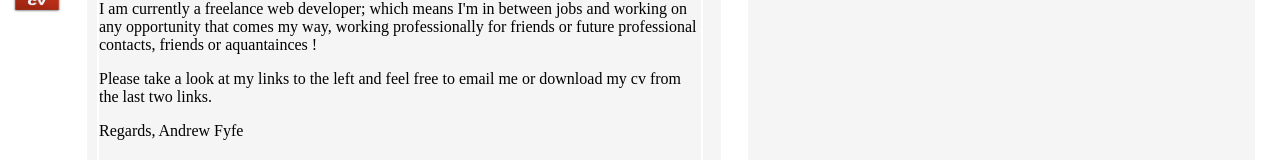
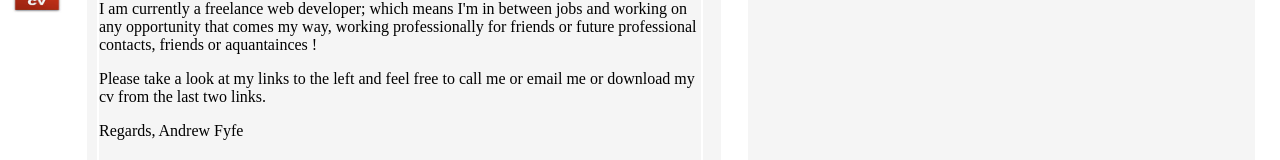
Before and after one commit to enumera/andrewfyfe, a plain HTML site: page index.html in a window 1280 px wide. Shown: the part 446-606 px from the top of the page. Drawn offline with nearby package versions, Linux system fonts and the light colour scheme; a script that the page names is missing.

Commit message:
added call me to text

```diff
--- a/index.html
+++ b/index.html
@@ -76,7 +76,7 @@ new FEEDZILLA.Widget({
 
 <p>I am currently a freelance web developer; which means I'm in between jobs and working on any opportunity that comes my way, working professionally for friends or future professional contacts, friends or aquantainces !</p>
 
-<p>Please take a look at my links to the left and feel free to email me or download my cv from the last two links.</p>
+<p>Please take a look at my links to the left and feel free to call me or email me or download my cv from the last two links.</p>
 <p>Regards, Andrew Fyfe</p>
 
 
```
